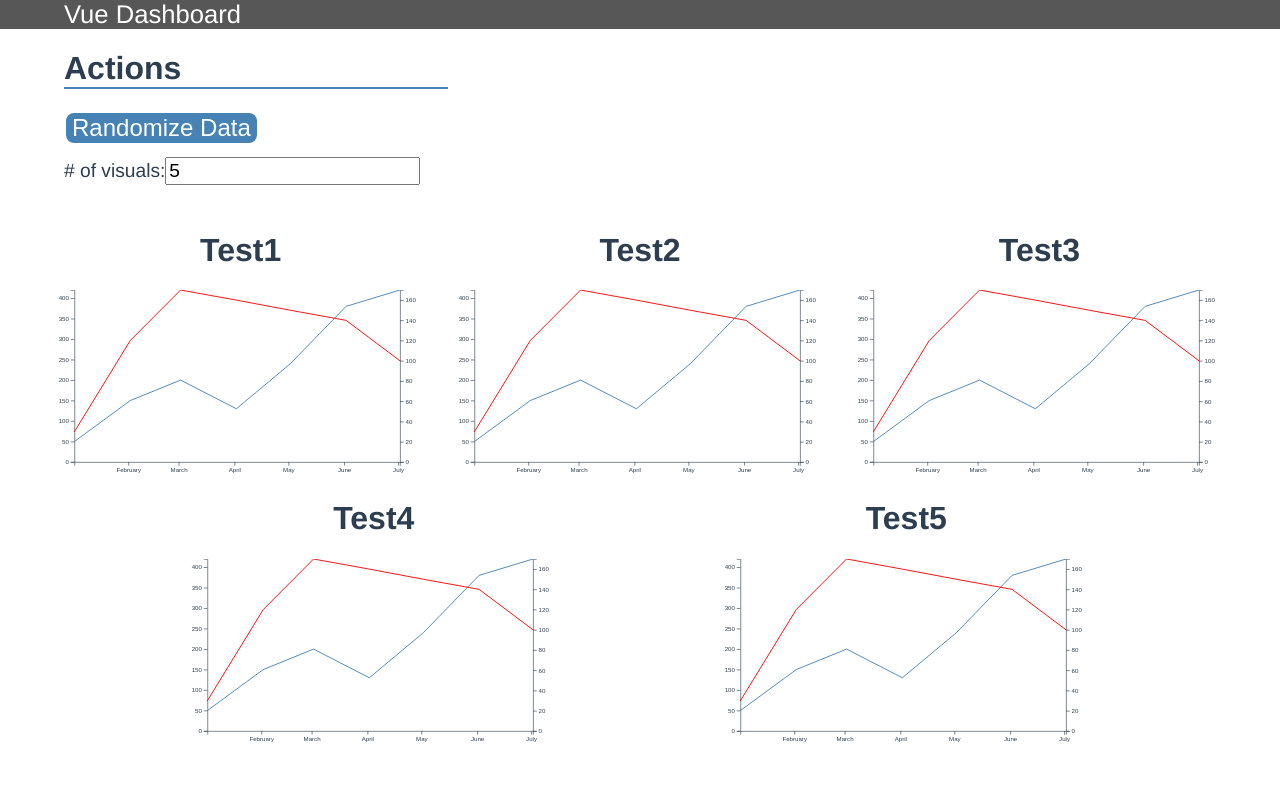
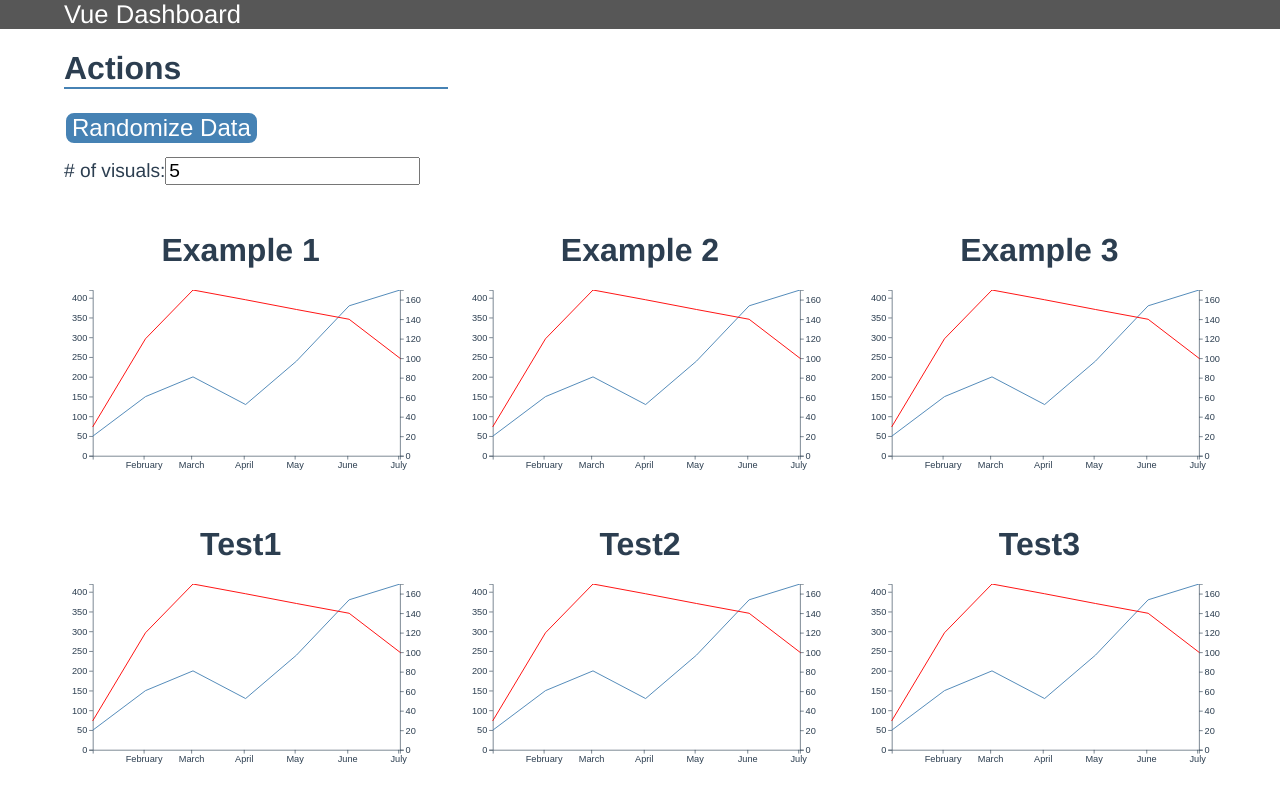
Before and after one commit to couchds/vue-linegraph, a Vue app: page / in a window 1280 px wide. Shown: the top 799 px of the page. Built offline with nearby package versions, Linux system fonts and the light colour scheme.

Commit message:
add example image

```diff
--- a/src/App.vue
+++ b/src/App.vue
@@ -10,6 +10,19 @@
       <button class="demo-btn" @click="randomizeData">Randomize Data</button><br />
       <label># of visuals:</label><input type="text" v-model="numVisualsInput" @change="updateNumVisuals" />
     </div>
+
+    <div class="flex-row">
+      <div class="flex-row-item" >
+        <LineGraph :graphTitle="'Example 1'" />
+      </div>
+      <div class="flex-row-item" >
+        <LineGraph :graphTitle="'Example 2'" />
+      </div>
+      <div class="flex-row-item" >
+        <LineGraph :graphTitle="'Example 3'" />
+      </div>
+    </div>
+
     <div class="flex-row">
       <div class="flex-row-item" v-for="visual in projectData" :key="visual.id">
         <LineGraph :graphTitle="visual.graphTitle"
@@ -133,6 +146,14 @@ export default {
 
 <style>
 
+.y-axis text {
+    font-size: 1.5em !important;
+}
+
+.x-axis text {
+    font-size: 1.5em !important;
+}
+
 html, body {
   margin: 0;
   padding: 0;
--- a/src/components/LineGraph.vue
+++ b/src/components/LineGraph.vue
@@ -137,11 +137,11 @@ export default {
         },
         marginTop: {
             type: Number,
-            default: 0
+            default: 10
         },
         marginLeft: {
             type: Number,
-            default: 30
+            default: 60
         },
         marginRight: {
             type: Number,
@@ -234,6 +234,8 @@ export default {
             // Pass our y scaling function to the D3 axis function to draw the y axis.
             this.chart
                 .append("g")
+                .attr("class", "y-axis")
+                .attr("font-size", "20px")
                 .attr("transform", `translate(${xCoord}, 0)`)
                 .call(axisFn(yScale));
         },
@@ -255,6 +257,7 @@ export default {
         createXAxis: function () {
             this.chart
               .append("g")
+              .attr("class", "x-axis")
               .attr("transform", `translate(0,${this.adjustedHeight})`)
               .call(d3.axisBottom(this.xScale).ticks(10));
               //.call(d3.axisBottom(this.xScale).ticks(data.length));
```
Also changed, not shown: images/example-1.png (added), 1 other file (tests, documents, lock files or other folders).
